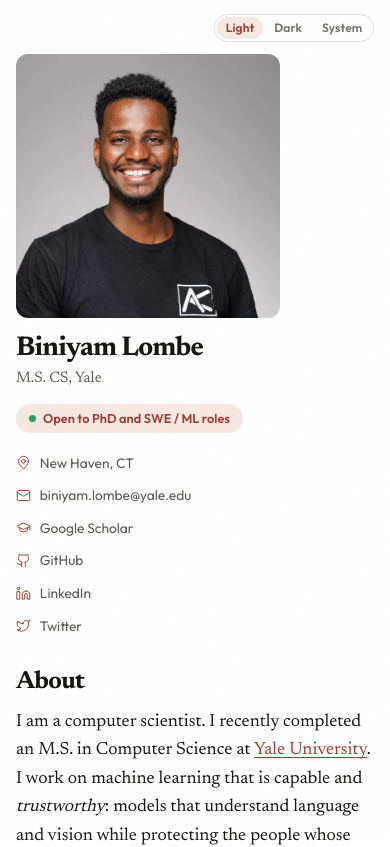
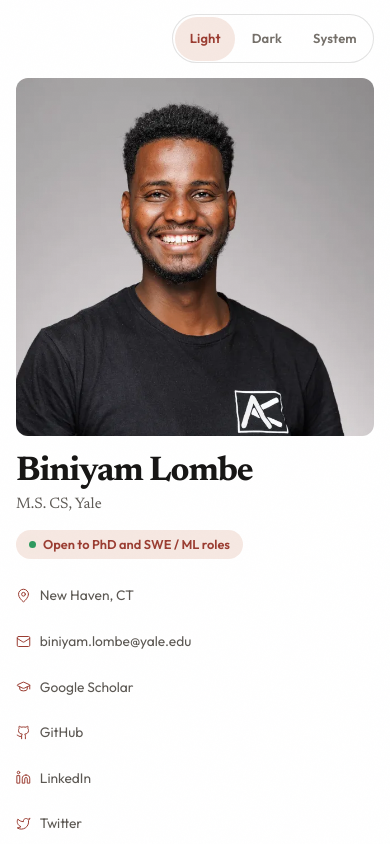
Before and after one commit to biniyamlombe/biniyamlombe.github.io, a React (Vite) app: page / in a window 390 px wide. Shown: the top 847 px of the page. Built offline with nearby package versions, Linux system fonts and the light colour scheme; no server answers.

Commit message:
fix: give the name, photo, and controls a clearer size
The name was competing with section headings, the phone portrait stopped short of the column, and the theme and rail targets were under 44px.

```diff
--- a/src/index.css
+++ b/src/index.css
@@ -232,7 +232,7 @@ input {
   flex: 1;
   width: min(var(--shell), calc(100% - 2rem));
   margin: 0 auto;
-  padding: 3.35rem 0 2.5rem;
+  padding: 4.85rem 0 2.5rem;
   display: grid;
   gap: 1.75rem;
 }
@@ -242,7 +242,7 @@ input {
     grid-template-columns: var(--rail) minmax(0, 1fr);
     gap: var(--page-gap);
     width: min(var(--shell), calc(100% - 3.5rem));
-    padding: 2.5rem 0 3.25rem;
+    padding: 4.85rem 0 3.25rem;
     align-items: start;
   }
 }
@@ -251,6 +251,7 @@ input {
   display: flex;
   flex-direction: column;
   align-items: flex-start;
+  width: 100%;
 }
 
 @media (min-width: 900px) {
@@ -263,11 +264,17 @@ input {
 .headshot {
   display: block;
   width: 100%;
-  max-width: var(--rail);
+  max-width: none;
   aspect-ratio: 1;
   border-radius: var(--radius);
   background: var(--surface-2);
   overflow: hidden;
+}
+
+@media (min-width: 900px) {
+  .headshot {
+    max-width: var(--rail);
+  }
 }
 
 .headshot img {
@@ -277,12 +284,13 @@ input {
 }
 
 .rail-name {
-  margin-top: 1rem;
+  margin-top: 1.15rem;
   font-family: var(--display);
-  font-size: clamp(1.7rem, 3vw, 2rem);
+  font-size: clamp(2.15rem, 4.2vw, 2.75rem);
   font-weight: 650;
   letter-spacing: -0.03em;
-  line-height: 1.12;
+  line-height: 1.05;
+  text-wrap: balance;
 }
 
 .rail-role {
@@ -340,7 +348,8 @@ input {
   display: flex;
   align-items: center;
   gap: 0.55rem;
-  padding: 0.28rem 0;
+  min-height: 2.75rem;
+  padding: 0.5rem 0;
   color: var(--text-muted);
   font-family: var(--sans);
   font-size: 0.86rem;
@@ -378,14 +387,16 @@ input {
   position: relative;
   display: inline-flex;
   align-items: center;
-  padding: 0.22rem 0.55rem;
+  justify-content: center;
+  min-height: 2.75rem;
+  padding: 0 0.9rem;
   border-radius: var(--radius-pill);
   color: var(--text-faint);
   font-family: var(--sans);
-  font-size: 0.75rem;
+  font-size: 0.8125rem;
   font-weight: 550;
   letter-spacing: 0.01em;
-  line-height: 1.3;
+  line-height: 1.2;
   cursor: pointer;
 }
 
@@ -503,11 +514,12 @@ input {
 .about h2,
 .section h2 {
   font-family: var(--display);
-  font-size: clamp(1.55rem, 2.8vw, 1.95rem);
-  font-weight: 650;
-  letter-spacing: -0.03em;
-  line-height: 1.15;
+  font-size: clamp(1.45rem, 2.2vw, 1.7rem);
+  font-weight: 600;
+  letter-spacing: -0.02em;
+  line-height: 1.2;
   margin-bottom: 0.65rem;
+  text-wrap: balance;
 }
 
 .prose {
```
